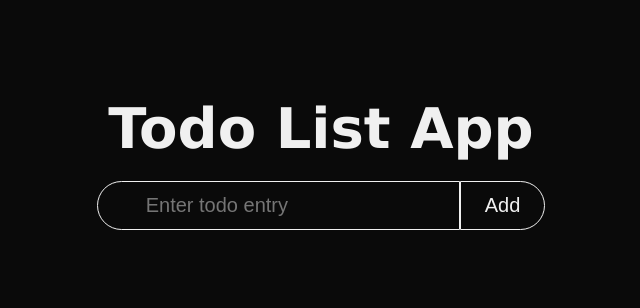
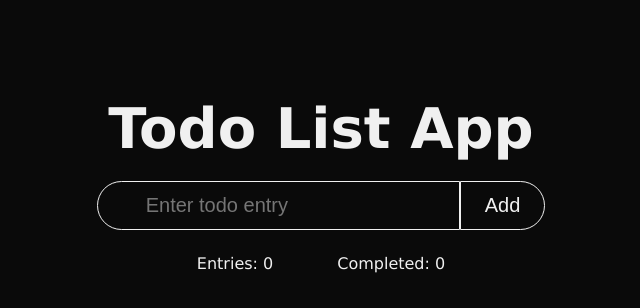
Before and after one commit to PrimarisEquilibrium/VueJS-Projects, a Vue app in the folder todo-list-app/: page / in a window 1280 px wide. Shown: the top 308 px of the page, without its empty margins (319-959 px from the left). Built offline with nearby package versions, Linux system fonts and the light colour scheme; the HTML template or start-up script is replaced by a standard one.

Commit message:
feat & refactor: add stats on total/completed entries; move css styling from app.css to App.vue

```diff
--- a/todo-list-app/src/App.vue
+++ b/todo-list-app/src/App.vue
@@ -46,6 +46,12 @@ export default defineComponent({
         deleteEntry(entry: TodoEntry): void {
             this.todoEntries = this.todoEntries.filter(e => e !== entry)
         }
+    },
+    computed: {
+        // Returns entries that are completed, i.e. done is true
+        completedEntries() {
+            return this.todoEntries.filter(todo => todo.done)
+        }
     }
 })
 </script>
@@ -56,9 +62,14 @@ export default defineComponent({
 
         <!-- Input for creating input entries -->
         <form @submit.prevent="addEntry()">
-            <input class="todo-input" type="text" placeholder="Enter todo entry" v-model="todo" required>
-            <button class="todo-submit-btn" type="submit">Add</button>
+            <input type="text" placeholder="Enter todo entry" v-model="todo" required>
+            <button class="submit-btn" type="submit">Add</button>
         </form>
+
+        <div class="stats">
+            <span>Entries: {{ todoEntries.length }}</span>
+            <span>Completed: {{ completedEntries.length }}</span>
+        </div>
 
         <!-- Render todo entries -->
         <div v-for="entry in todoEntries" :key="entry.name">
@@ -67,4 +78,42 @@ export default defineComponent({
     </div>
 </template>
 
-<style scoped src="./styles/app.css"></style>
+<style scoped>
+.wrapper {
+    display: flex;
+    align-items: center;
+    margin-top: 6rem;
+    flex-direction: column;
+}
+
+input {
+    border: 1px solid var(--primary-color);
+    border-top-left-radius: 4rem;
+    border-bottom-left-radius: 4rem;
+    background-color: var(--background-color);
+    color: var(--primary-color);
+    margin-top: 1.25rem;
+    padding: 0.75rem 3rem;
+    margin-bottom: 1.5rem;
+}
+
+.submit-btn {
+    border: 1px solid var(--primary-color);
+    border-top-right-radius: 4rem;
+    border-bottom-right-radius: 4rem;
+    background-color: var(--background-color);
+    color: var(--primary-color);
+    margin-top: 1.25rem;
+    padding: 0.75rem 1.5rem;
+    cursor: pointer;
+}
+
+.stats {
+    display: flex;
+    margin-bottom: 1.25rem;
+}
+
+span {
+    margin: 0 2rem;
+}
+</style>
--- a/todo-list-app/src/styles/app.css
+++ /dev/null
@@ -1,30 +0,0 @@
-@import url("main.css");
-
-.wrapper {
-    display: flex;
-    align-items: center;
-    margin-top: 6rem;
-    flex-direction: column;
-}
-
-.todo-input {
-    border: 1px solid var(--primary-color);
-    border-top-left-radius: 4rem;
-    border-bottom-left-radius: 4rem;
-    background-color: var(--background-color);
-    color: var(--primary-color);
-    margin-top: 1.25rem;
-    padding: 0.75rem 3rem;
-    margin-bottom: 1.5rem;
-}
-
-.todo-submit-btn {
-    border: 1px solid var(--primary-color);
-    border-top-right-radius: 4rem;
-    border-bottom-right-radius: 4rem;
-    background-color: var(--background-color);
-    color: var(--primary-color);
-    margin-top: 1.25rem;
-    padding: 0.75rem 1.5rem;
-    cursor: pointer;
-}
```
